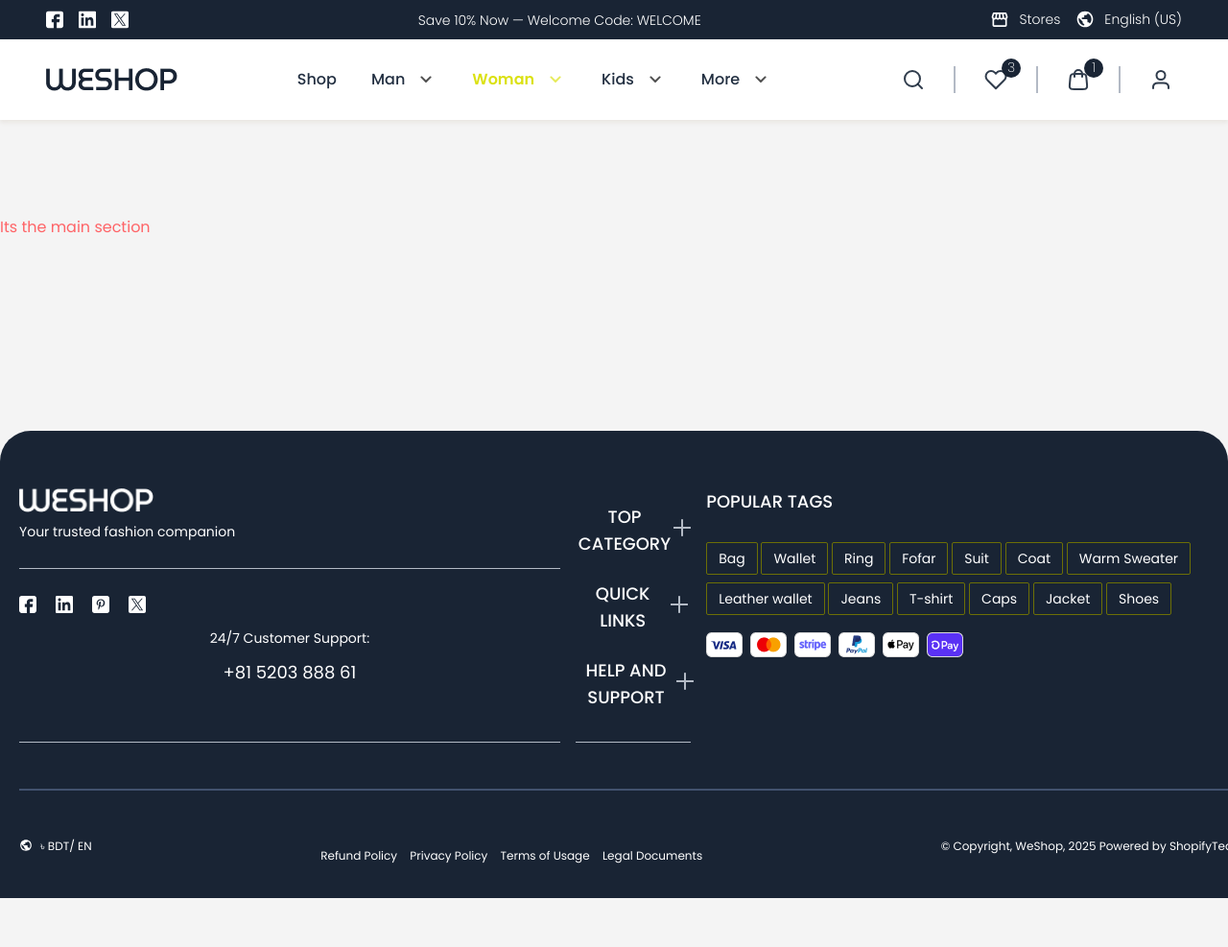
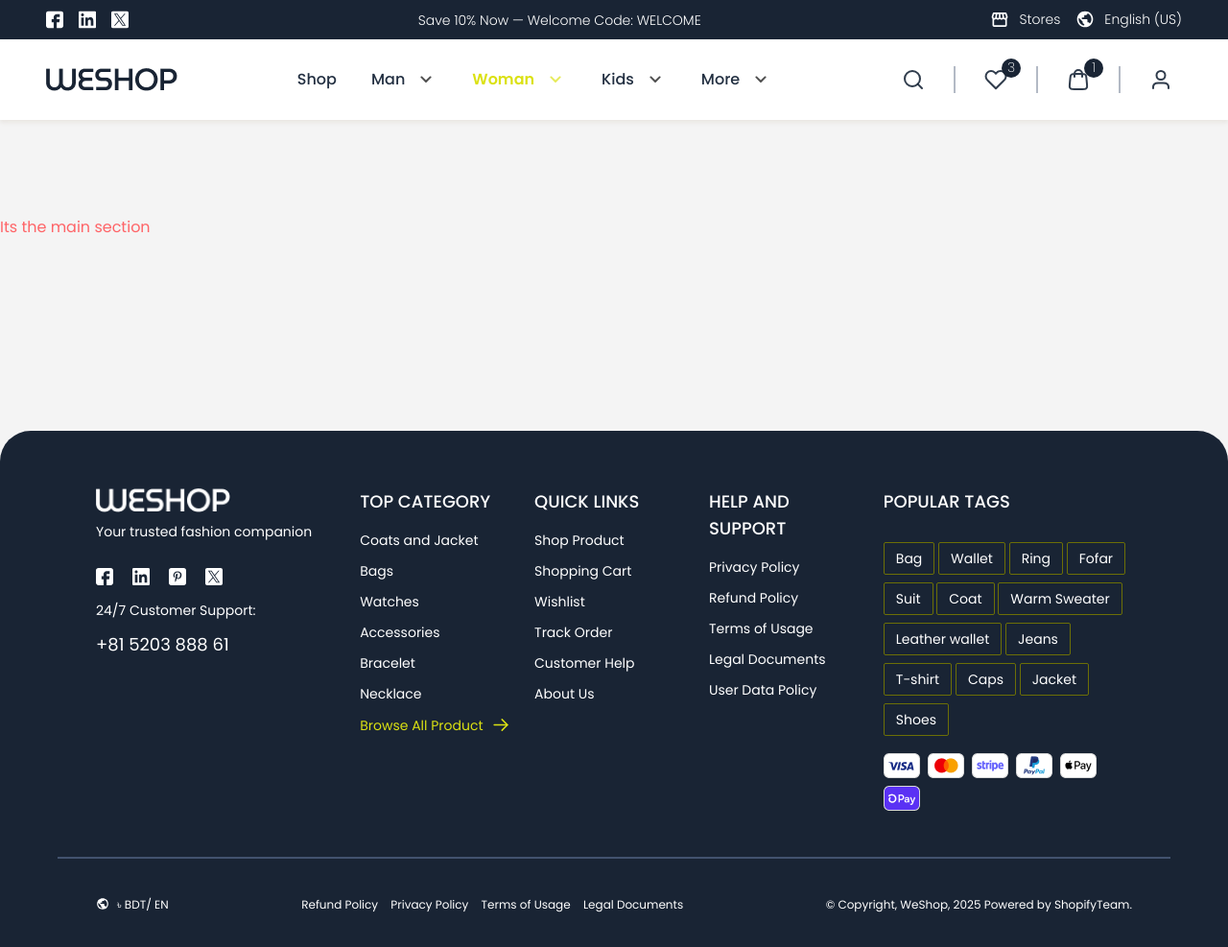
Before and after one commit to 1omarfaruq/weshop-ui, a website: page index.html in a window 1280 px wide. Shown: the whole page at 96% size. Before the commit the page ends 936 px from the top, so only its background shows below. Drawn offline with Linux system fonts and the light colour scheme.

Commit message:
make footer responsive

```diff
--- a/index.html
+++ b/index.html
@@ -1376,9 +1376,7 @@
 
       <!-- End:: JavaScript for Menu Toggle and Animated Dropdowns -->
 
-
-
-            <!-- Start:: JS for mobile menu-->
+      <!-- Start:: JS for mobile menu-->
       <script>
         document.addEventListener("DOMContentLoaded", () => {
           const menuToggles = document.querySelectorAll(
@@ -1468,37 +1466,33 @@
     <!-- End:: Header Section -->
 
     <!-- Start:: Main Content Section -->
-    <main class="py-[100px] text-red-400">
-
-    Its the main section
-
-
-    </main>
+    <main class="py-[100px] text-red-400">Its the main section</main>
     <!-- End:: Main Content Section -->
 
     <!-- Start:: Footer Section -->
-    <footer class="mt-[100px] rounded-t-4xl bg-[var(--bg-blue)] px-5">
+    <footer class="mt-[100px] rounded-t-4xl bg-[var(--bg-blue)]">
       <!-- Start:: Footer top section-->
       <div
-        class="svao-container md:flex-row flex-col  flex justify-between lg:border-b-2 lg:border-[#42526E] border-b border-[var(--shade-1)] pt-[60px] pb-[48px] text-sm gap-4"
+        class="xl:mx-15 flex flex-col justify-between gap-4 border-b border-[var(--shade-1)] px-5 pt-[60px] pb-[48px] text-sm lg:flex-row lg:border-b-2 lg:border-[#42526E] lg:px-10"
       >
         <!-- Start:: Part one -->
-        <div class="w-full border-b border-[var(--shade-1)]">
-          <div class="mb-4 border-b border-[var(--shade-1)]">
+        <div
+          class="w-full border-b border-[var(--shade-1)] lg:w-[300px] lg:border-0"
+        >
+          <div class="mb-4 border-b border-[var(--shade-1)] lg:border-0">
             <a href="#">
               <img
                 src="./assets/logo-white.png"
                 alt="WeShope Logo"
-                class="h-auto object-contain w-[140px]"
+                class="h-auto w-[140px] object-contain"
               />
             </a>
 
-                 <p class="mb-7 mt-2.5">Your trusted fashion companion</p>
+            <p class="mt-2.5 mb-7">Your trusted fashion companion</p>
           </div>
 
-
           <!--Start:: Social Icon-->
-          <div class="mb-4 flex gap-5 mt-7">
+          <div class="mt-7 mb-4 flex gap-5">
             <div>
               <a href="#">
                 <svg
@@ -1580,26 +1574,29 @@
               </a>
             </div>
           </div>
-         <!-- End:: Social Icon-->
-
-          <div class="flex flex-row md:flex-col items-center gap-2 mb-6"> <p class="pb-1">24/7 Customer Support: </p>
-          <p class="text-lg">+81 5203 888 61</p></div>
-
+          <!-- End:: Social Icon-->
+
+          <div
+            class="mb-6 flex flex-row items-center gap-2 lg:flex-col lg:items-start"
+          >
+            <p class="pb-1">24/7 Customer Support:</p>
+            <p class="text-lg">+81 5203 888 61</p>
+          </div>
         </div>
         <!-- end:: Part one -->
 
         <!-- Start:: Part two -->
-        <div class="hidden w-48">
+        <div class="hidden w-48 lg:block">
           <h3 class="mb-4 text-lg font-medium uppercase">TOP CATEGORY</h3>
 
-          <ul class="p-0 m-0">
+          <ul class="m-0 p-0">
             <li class="mb-3">
               <a
                 href=""
                 class="group flex items-center transition-colors duration-300 hover:text-[var(--primary-lemon)]"
               >
                 <div
-                  class=" h-0.5 w-0 bg-[var(--primary-lemon)] transition-all duration-300 ease-in-out group-hover:w-6"
+                  class="h-0.5 w-0 bg-[var(--primary-lemon)] transition-all duration-300 ease-in-out group-hover:w-6"
                 ></div>
                 Coats and Jacket
               </a>
@@ -1610,7 +1607,7 @@
                 class="group flex items-center transition-colors duration-300 hover:text-[var(--primary-lemon)]"
               >
                 <div
-                  class=" h-0.5 w-0 bg-[var(--primary-lemon)] transition-all duration-300 ease-in-out group-hover:w-6"
+                  class="h-0.5 w-0 bg-[var(--primary-lemon)] transition-all duration-300 ease-in-out group-hover:w-6"
                 ></div>
                 Bags
               </a>
@@ -1621,7 +1618,7 @@
                 class="group flex items-center transition-colors duration-300 hover:text-[var(--primary-lemon)]"
               >
                 <div
-                  class=" h-0.5 w-0 bg-[var(--primary-lemon)] transition-all duration-300 ease-in-out group-hover:w-6"
+                  class="h-0.5 w-0 bg-[var(--primary-lemon)] transition-all duration-300 ease-in-out group-hover:w-6"
                 ></div>
                 Watches
               </a>
@@ -1632,7 +1629,7 @@
                 class="group flex items-center transition-colors duration-300 hover:text-[var(--primary-lemon)]"
               >
                 <div
-                  class=" h-0.5 w-0 bg-[var(--primary-lemon)] transition-all duration-300 ease-in-out group-hover:w-6"
+                  class="h-0.5 w-0 bg-[var(--primary-lemon)] transition-all duration-300 ease-in-out group-hover:w-6"
                 ></div>
                 Accessories
               </a>
@@ -1643,7 +1640,7 @@
                 class="group flex items-center transition-colors duration-300 hover:text-[var(--primary-lemon)]"
               >
                 <div
-                  class=" h-0.5 w-0 bg-[var(--primary-lemon)] transition-all duration-300 ease-in-out group-hover:w-6"
+                  class="h-0.5 w-0 bg-[var(--primary-lemon)] transition-all duration-300 ease-in-out group-hover:w-6"
                 ></div>
                 Bracelet
               </a>
@@ -1654,7 +1651,7 @@
                 class="group flex items-center transition-colors duration-300 hover:text-[var(--primary-lemon)]"
               >
                 <div
-                  class=" h-0.5 w-0 bg-[var(--primary-lemon)] transition-all duration-300 ease-in-out group-hover:w-6"
+                  class="h-0.5 w-0 bg-[var(--primary-lemon)] transition-all duration-300 ease-in-out group-hover:w-6"
                 ></div>
                 Necklace
               </a>
@@ -1691,10 +1688,10 @@
             </li>
           </ul>
         </div>
-        <!-- end:: Part two -->
+        <!-- End:: Part two -->
 
         <!-- Start:: Part three -->
-        <div class="hidden w-48">
+        <div class="hidden w-48 lg:block">
           <h3 class="mb-4 text-lg font-medium uppercase">QUICK LINKS</h3>
 
           <ul>
@@ -1704,7 +1701,7 @@
                 class="group flex items-center transition-colors duration-300 hover:text-[var(--primary-lemon)]"
               >
                 <div
-                  class=" h-0.5 w-0 bg-[var(--primary-lemon)] transition-all duration-300 ease-in-out group-hover:w-6"
+                  class="h-0.5 w-0 bg-[var(--primary-lemon)] transition-all duration-300 ease-in-out group-hover:w-6"
                 ></div>
                 Shop Product
               </a>
@@ -1715,7 +1712,7 @@
                 class="group flex items-center transition-colors duration-300 hover:text-[var(--primary-lemon)]"
               >
                 <div
-                  class=" h-0.5 w-0 bg-[var(--primary-lemon)] transition-all duration-300 ease-in-out group-hover:w-6"
+                  class="h-0.5 w-0 bg-[var(--primary-lemon)] transition-all duration-300 ease-in-out group-hover:w-6"
                 ></div>
                 Shopping Cart
               </a>
@@ -1726,7 +1723,7 @@
                 class="group flex items-center transition-colors duration-300 hover:text-[var(--primary-lemon)]"
               >
                 <div
-                  class=" h-0.5 w-0 bg-[var(--primary-lemon)] transition-all duration-300 ease-in-out group-hover:w-6"
+                  class="h-0.5 w-0 bg-[var(--primary-lemon)] transition-all duration-300 ease-in-out group-hover:w-6"
                 ></div>
                 Wishlist
               </a>
@@ -1737,7 +1734,7 @@
                 class="group flex items-center transition-colors duration-300 hover:text-[var(--primary-lemon)]"
               >
                 <div
-                  class=" h-0.5 w-0 bg-[var(--primary-lemon)] transition-all duration-300 ease-in-out group-hover:w-6"
+                  class="h-0.5 w-0 bg-[var(--primary-lemon)] transition-all duration-300 ease-in-out group-hover:w-6"
                 ></div>
                 Track Order
               </a>
@@ -1748,7 +1745,7 @@
                 class="group flex items-center transition-colors duration-300 hover:text-[var(--primary-lemon)]"
               >
                 <div
-                  class=" h-0.5 w-0 bg-[var(--primary-lemon)] transition-all duration-300 ease-in-out group-hover:w-6"
+                  class="h-0.5 w-0 bg-[var(--primary-lemon)] transition-all duration-300 ease-in-out group-hover:w-6"
                 ></div>
                 Customer Help
               </a>
@@ -1759,7 +1756,7 @@
                 class="group flex items-center transition-colors duration-300 hover:text-[var(--primary-lemon)]"
               >
                 <div
-                  class=" h-0.5 w-0 bg-[var(--primary-lemon)] transition-all duration-300 ease-in-out group-hover:w-6"
+                  class="h-0.5 w-0 bg-[var(--primary-lemon)] transition-all duration-300 ease-in-out group-hover:w-6"
                 ></div>
                 About Us
               </a>
@@ -1769,7 +1766,7 @@
         <!-- end:: Part three -->
 
         <!-- Start:: Part four -->
-        <div class="hidden w-48">
+        <div class="hidden w-48 lg:block">
           <h3 class="mb-4 text-lg font-medium uppercase">Help and Support</h3>
 
           <ul>
@@ -1779,7 +1776,7 @@
                 class="group flex items-center transition-colors duration-300 hover:text-[var(--primary-lemon)]"
               >
                 <div
-                  class=" h-0.5 w-0 bg-[var(--primary-lemon)] transition-all duration-300 ease-in-out group-hover:w-6"
+                  class="h-0.5 w-0 bg-[var(--primary-lemon)] transition-all duration-300 ease-in-out group-hover:w-6"
                 ></div>
                 Privacy Policy
               </a>
@@ -1790,7 +1787,7 @@
                 class="group flex items-center transition-colors duration-300 hover:text-[var(--primary-lemon)]"
               >
                 <div
-                  class=" h-0.5 w-0 bg-[var(--primary-lemon)] transition-all duration-300 ease-in-out group-hover:w-6"
+                  class="h-0.5 w-0 bg-[var(--primary-lemon)] transition-all duration-300 ease-in-out group-hover:w-6"
                 ></div>
                 Refund Policy
               </a>
@@ -1801,7 +1798,7 @@
                 class="group flex items-center transition-colors duration-300 hover:text-[var(--primary-lemon)]"
               >
                 <div
-                  class=" h-0.5 w-0 bg-[var(--primary-lemon)] transition-all duration-300 ease-in-out group-hover:w-6"
+                  class="h-0.5 w-0 bg-[var(--primary-lemon)] transition-all duration-300 ease-in-out group-hover:w-6"
                 ></div>
                 Terms of Usage
               </a>
@@ -1812,7 +1809,7 @@
                 class="group flex items-center transition-colors duration-300 hover:text-[var(--primary-lemon)]"
               >
                 <div
-                  class=" h-0.5 w-0 bg-[var(--primary-lemon)] transition-all duration-300 ease-in-out group-hover:w-6"
+                  class="h-0.5 w-0 bg-[var(--primary-lemon)] transition-all duration-300 ease-in-out group-hover:w-6"
                 ></div>
                 Legal Documents
               </a>
@@ -1823,7 +1820,7 @@
                 class="group flex items-center transition-colors duration-300 hover:text-[var(--primary-lemon)]"
               >
                 <div
-                  class=" h-0.5 w-0 bg-[var(--primary-lemon)] transition-all duration-300 ease-in-out group-hover:w-6"
+                  class="h-0.5 w-0 bg-[var(--primary-lemon)] transition-all duration-300 ease-in-out group-hover:w-6"
                 ></div>
                 User Data Policy
               </a>
@@ -1833,9 +1830,11 @@
         <!-- end:: Part four -->
 
         <!-- test case -->
-        <div class="flex flex-col svao-dropdown-mobile gap-2 py-4 border-b border-[var(--shade-1)]">
+        <div
+          class="svao-dropdown-mobile lg:hidden  flex-col gap-2 border-b border-[var(--shade-1)] py-4"
+        >
           <!-- Start:: Part two -->
-          <div class="w-full">
+          <div class="w-full  ">
             <button
               class="mb-4 flex w-full items-center justify-between text-lg font-medium uppercase focus:outline-none md:mb-4"
               onclick="toggleDropdown('topCategory')"
@@ -1880,7 +1879,7 @@
                   class="group flex items-center transition-colors duration-300 hover:text-[var(--primary-lemon)]"
                 >
                   <div
-                    class=" h-0.5 w-0 bg-[var(--primary-lemon)] transition-all duration-300 ease-in-out group-hover:w-6"
+                    class="h-0.5 w-0 bg-[var(--primary-lemon)] transition-all duration-300 ease-in-out group-hover:w-6"
                   ></div>
                   Coats and Jacket
                 </a>
@@ -1891,7 +1890,7 @@
                   class="group flex items-center transition-colors duration-300 hover:text-[var(--primary-lemon)]"
                 >
                   <div
-                    class=" h-0.5 w-0 bg-[var(--primary-lemon)] transition-all duration-300 ease-in-out group-hover:w-6"
+                    class="h-0.5 w-0 bg-[var(--primary-lemon)] transition-all duration-300 ease-in-out group-hover:w-6"
                   ></div>
                   Bags
                 </a>
@@ -1902,7 +1901,7 @@
                   class="group flex items-center transition-colors duration-300 hover:text-[var(--primary-lemon)]"
                 >
                   <div
-                    class=" h-0.5 w-0 bg-[var(--primary-lemon)] transition-all duration-300 ease-in-out group-hover:w-6"
+                    class="h-0.5 w-0 bg-[var(--primary-lemon)] transition-all duration-300 ease-in-out group-hover:w-6"
                   ></div>
                   Watches
                 </a>
@@ -1913,7 +1912,7 @@
                   class="group flex items-center transition-colors duration-300 hover:text-[var(--primary-lemon)]"
                 >
                   <div
-                    class=" h-0.5 w-0 bg-[var(--primary-lemon)] transition-all duration-300 ease-in-out group-hover:w-6"
+                    class="h-0.5 w-0 bg-[var(--primary-lemon)] transition-all duration-300 ease-in-out group-hover:w-6"
                   ></div>
                   Accessories
                 </a>
@@ -1924,7 +1923,7 @@
                   class="group flex items-center transition-colors duration-300 hover:text-[var(--primary-lemon)]"
                 >
                   <div
-                    class=" h-0.5 w-0 bg-[var(--primary-lemon)] transition-all duration-300 ease-in-out group-hover:w-6"
+                    class="h-0.5 w-0 bg-[var(--primary-lemon)] transition-all duration-300 ease-in-out group-hover:w-6"
                   ></div>
                   Bracelet
                 </a>
@@ -1935,7 +1934,7 @@
                   class="group flex items-center transition-colors duration-300 hover:text-[var(--primary-lemon)]"
                 >
                   <div
-                    class=" h-0.5 w-0 bg-[var(--primary-lemon)] transition-all duration-300 ease-in-out group-hover:w-6"
+                    class="h-0.5 w-0 bg-[var(--primary-lemon)] transition-all duration-300 ease-in-out group-hover:w-6"
                   ></div>
                   Necklace
                 </a>
@@ -1975,7 +1974,7 @@
           <!-- end:: Part two -->
 
           <!-- Start:: Part three -->
-          <div class=" w-full">
+          <div class="w-full  ">
             <button
               class="mb-4 flex w-full items-center justify-between text-lg font-medium uppercase focus:outline-none md:mb-4"
               onclick="toggleDropdown('quickLinks')"
@@ -2020,7 +2019,7 @@
                   class="group flex items-center transition-colors duration-300 hover:text-[var(--primary-lemon)]"
                 >
                   <div
-                    class=" h-0.5 w-0 bg-[var(--primary-lemon)] transition-all duration-300 ease-in-out group-hover:w-6"
+                    class="h-0.5 w-0 bg-[var(--primary-lemon)] transition-all duration-300 ease-in-out group-hover:w-6"
                   ></div>
                   Shop Product
                 </a>
@@ -2031,7 +2030,7 @@
                   class="group flex items-center transition-colors duration-300 hover:text-[var(--primary-lemon)]"
                 >
                   <div
-                    class=" h-0.5 w-0 bg-[var(--primary-lemon)] transition-all duration-300 ease-in-out group-hover:w-6"
+                    class="h-0.5 w-0 bg-[var(--primary-lemon)] transition-all duration-300 ease-in-out group-hover:w-6"
                   ></div>
                   Shopping Cart
                 </a>
@@ -2042,7 +2041,7 @@
                   class="group flex items-center transition-colors duration-300 hover:text-[var(--primary-lemon)]"
                 >
                   <div
-                    class=" h-0.5 w-0 bg-[var(--primary-lemon)] transition-all duration-300 ease-in-out group-hover:w-6"
+                    class="h-0.5 w-0 bg-[var(--primary-lemon)] transition-all duration-300 ease-in-out group-hover:w-6"
                   ></div>
                   Wishlist
                 </a>
@@ -2053,7 +2052,7 @@
                   class="group flex items-center transition-colors duration-300 hover:text-[var(--primary-lemon)]"
                 >
                   <div
-                    class=" h-0.5 w-0 bg-[var(--primary-lemon)] transition-all duration-300 ease-in-out group-hover:w-6"
+                    class="h-0.5 w-0 bg-[var(--primary-lemon)] transition-all duration-300 ease-in-out group-hover:w-6"
                   ></div>
                   Track Order
                 </a>
@@ -2064,7 +2063,7 @@
                   class="group flex items-center transition-colors duration-300 hover:text-[var(--primary-lemon)]"
                 >
                   <div
-                    class=" h-0.5 w-0 bg-[var(--primary-lemon)] transition-all duration-300 ease-in-out group-hover:w-6"
+                    class="h-0.5 w-0 bg-[var(--primary-lemon)] transition-all duration-300 ease-in-out group-hover:w-6"
                   ></div>
                   Customer Help
                 </a>
@@ -2075,7 +2074,7 @@
                   class="group flex items-center transition-colors duration-300 hover:text-[var(--primary-lemon)]"
                 >
                   <div
-                    class=" h-0.5 w-0 bg-[var(--primary-lemon)] transition-all duration-300 ease-in-out group-hover:w-6"
+                    class="h-0.5 w-0 bg-[var(--primary-lemon)] transition-all duration-300 ease-in-out group-hover:w-6"
                   ></div>
                   About Us
                 </a>
@@ -2085,7 +2084,7 @@
           <!-- end:: Part three -->
 
           <!-- Start:: Part four -->
-          <div class=" w-full">
+          <div class="w-full  ">
             <button
               class="mb-4 flex w-full items-center justify-between text-lg font-medium uppercase focus:outline-none md:mb-4"
               onclick="toggleDropdown('helpSupport')"
@@ -2130,7 +2129,7 @@
                   class="group flex items-center transition-colors duration-300 hover:text-[var(--primary-lemon)]"
                 >
                   <div
-                    class=" h-0.5 w-0 bg-[var(--primary-lemon)] transition-all duration-300 ease-in-out group-hover:w-6"
+                    class="h-0.5 w-0 bg-[var(--primary-lemon)] transition-all duration-300 ease-in-out group-hover:w-6"
                   ></div>
                   Privacy Policy
                 </a>
@@ -2141,7 +2140,7 @@
                   class="group flex items-center transition-colors duration-300 hover:text-[var(--primary-lemon)]"
                 >
                   <div
-                    class=" h-0.5 w-0 bg-[var(--primary-lemon)] transition-all duration-300 ease-in-out group-hover:w-6"
+                    class="h-0.5 w-0 bg-[var(--primary-lemon)] transition-all duration-300 ease-in-out group-hover:w-6"
                   ></div>
                   Refund Policy
                 </a>
@@ -2152,7 +2151,7 @@
                   class="group flex items-center transition-colors duration-300 hover:text-[var(--primary-lemon)]"
                 >
                   <div
-                    class=" h-0.5 w-0 bg-[var(--primary-lemon)] transition-all duration-300 ease-in-out group-hover:w-6"
+                    class="h-0.5 w-0 bg-[var(--primary-lemon)] transition-all duration-300 ease-in-out group-hover:w-6"
                   ></div>
                   Terms of Usage
                 </a>
@@ -2163,7 +2162,7 @@
                   class="group flex items-center transition-colors duration-300 hover:text-[var(--primary-lemon)]"
                 >
                   <div
-                    class=" h-0.5 w-0 bg-[var(--primary-lemon)] transition-all duration-300 ease-in-out group-hover:w-6"
+                    class="h-0.5 w-0 bg-[var(--primary-lemon)] transition-all duration-300 ease-in-out group-hover:w-6"
                   ></div>
                   Legal Documents
                 </a>
@@ -2174,21 +2173,23 @@
                   class="group flex items-center transition-colors duration-300 hover:text-[var(--primary-lemon)]"
                 >
                   <div
-                    class=" h-0.5 w-0 bg-[var(--primary-lemon)] transition-all duration-300 ease-in-out group-hover:w-6"
+                    class="h-0.5 w-0 bg-[var(--primary-lemon)] transition-all duration-300 ease-in-out group-hover:w-6"
                   ></div>
                   User Data Policy
                 </a>
               </li>
             </ul>
           </div>
-          <!-- end:: Part four -->
+          <!-- End:: Part four -->
 
           <script>
             function toggleDropdown(id) {
               const element = document.getElementById(id);
               const plusIcon = document.getElementById(id + "Plus");
               const minusIcon = document.getElementById(id + "Minus");
-              const isOpen = element.classList.toggle("svao-dropdown-mobile-open");
+              const isOpen = element.classList.toggle(
+                "svao-dropdown-mobile-open",
+              );
               plusIcon.classList.toggle("hidden", isOpen);
               plusIcon.classList.toggle("block", !isOpen);
               minusIcon.classList.toggle("hidden", !isOpen);
@@ -2206,7 +2207,7 @@
         <!-- test case -->
 
         <!-- Start:: Part five -->
-        <div class="w-full">
+        <div class="w-full lg:w-[300px]">
           <h3 class="mb-7 text-lg font-medium uppercase">POPULAR TAGS</h3>
 
           <div class="mb-2.5">
@@ -2278,7 +2279,7 @@
           </div>
 
           <div>
-            <div class="flex w-[38px] gap-2">
+            <div class="flex flex-wrap gap-2">
               <img
                 src="./assets/payment_method/Visa.png"
                 alt="Payment method "
@@ -2312,7 +2313,7 @@
 
       <!-- Start:: Footer bottom bar -->
       <div
-        class="svao-container flex flex-col items-start justify-between pt-8 pb-7 text-xs lg:flex-row lg:items-center"
+        class="xl:mx-15 flex flex-col items-start justify-between px-5 pt-8 pb-7 text-xs lg:flex-row lg:items-center lg:px-10"
       >
         <!-- Start:: Left content -->
         <div class="flex gap-2">
@@ -2345,20 +2346,22 @@
           ৳ BDT/ EN
         </div>
         <!-- End:: Left content -->
-      <!-- Start:: Center content -->
+        <!-- Start:: Center content -->
         <div>
-          <ul class="mt-5">
-            <li class="hover:text-[var(--primary-lemon)] inline pr-2.5 ">
+          <ul class="mt-5 lg:mt-0">
+            <li class="inline pr-2.5 hover:text-[var(--primary-lemon)]">
               <a href="">Refund Policy</a>
             </li>
-            <li class="hover:text-[var(--primary-lemon)] inline pr-2.5">
+            <li class="inline pr-2.5 hover:text-[var(--primary-lemon)]">
               <a href="">Privacy Policy</a>
             </li>
-            <li class="hover:text-[var(--primary-lemon)] inline pr-2.5">
+            <li class="inline pr-2.5 hover:text-[var(--primary-lemon)]">
               <a href="">Terms of Usage</a>
             </li>
-            <li class="hover:text-[var(--primary-lemon)] inline pr-2.5 leading-8">
-              <a  href="">Legal Documents</a>
+            <li
+              class="inline pr-2.5 leading-8 hover:text-[var(--primary-lemon)]"
+            >
+              <a href="">Legal Documents</a>
             </li>
           </ul>
         </div>
```
Also changed, not shown: assets/style.css.
